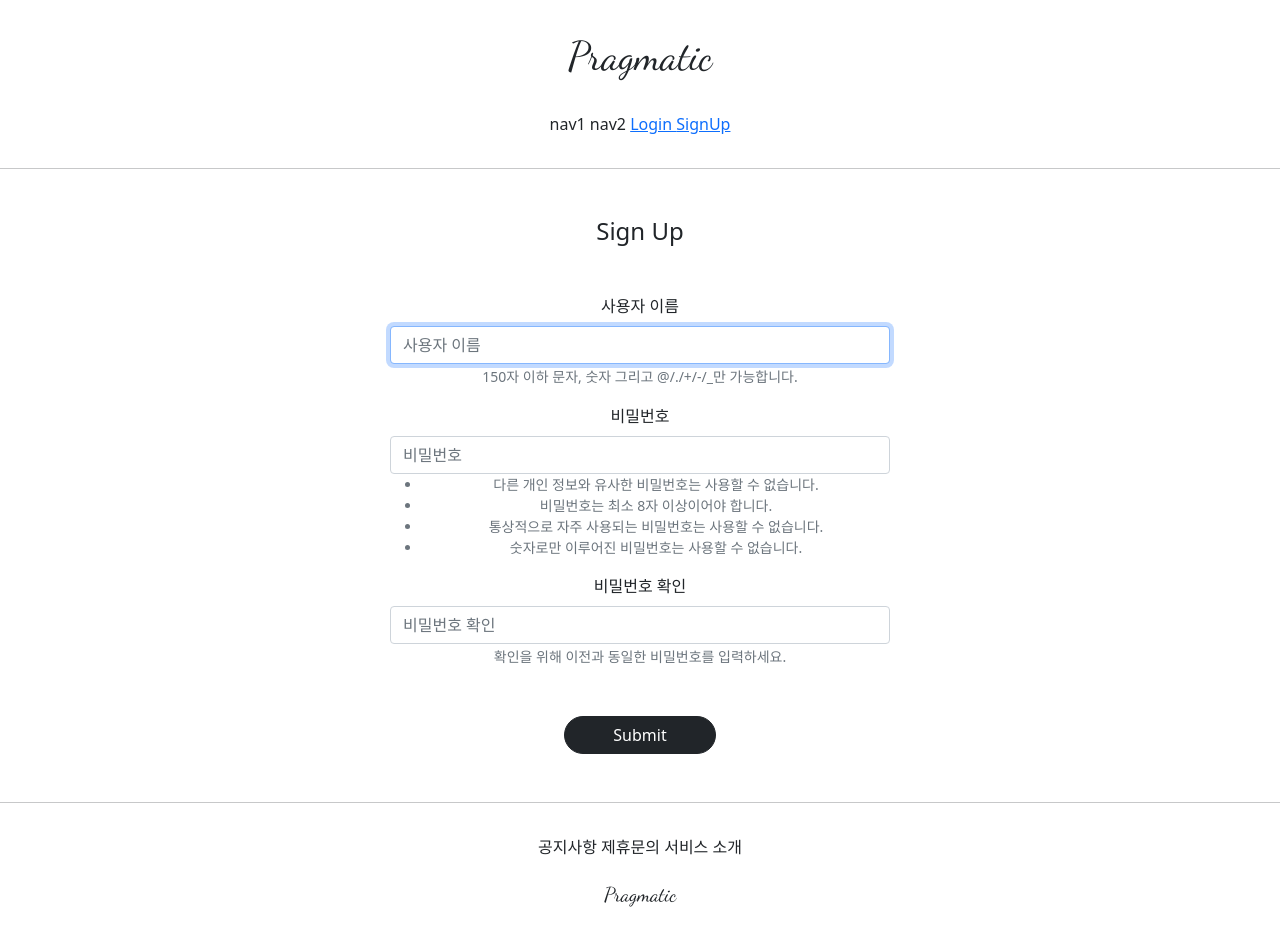
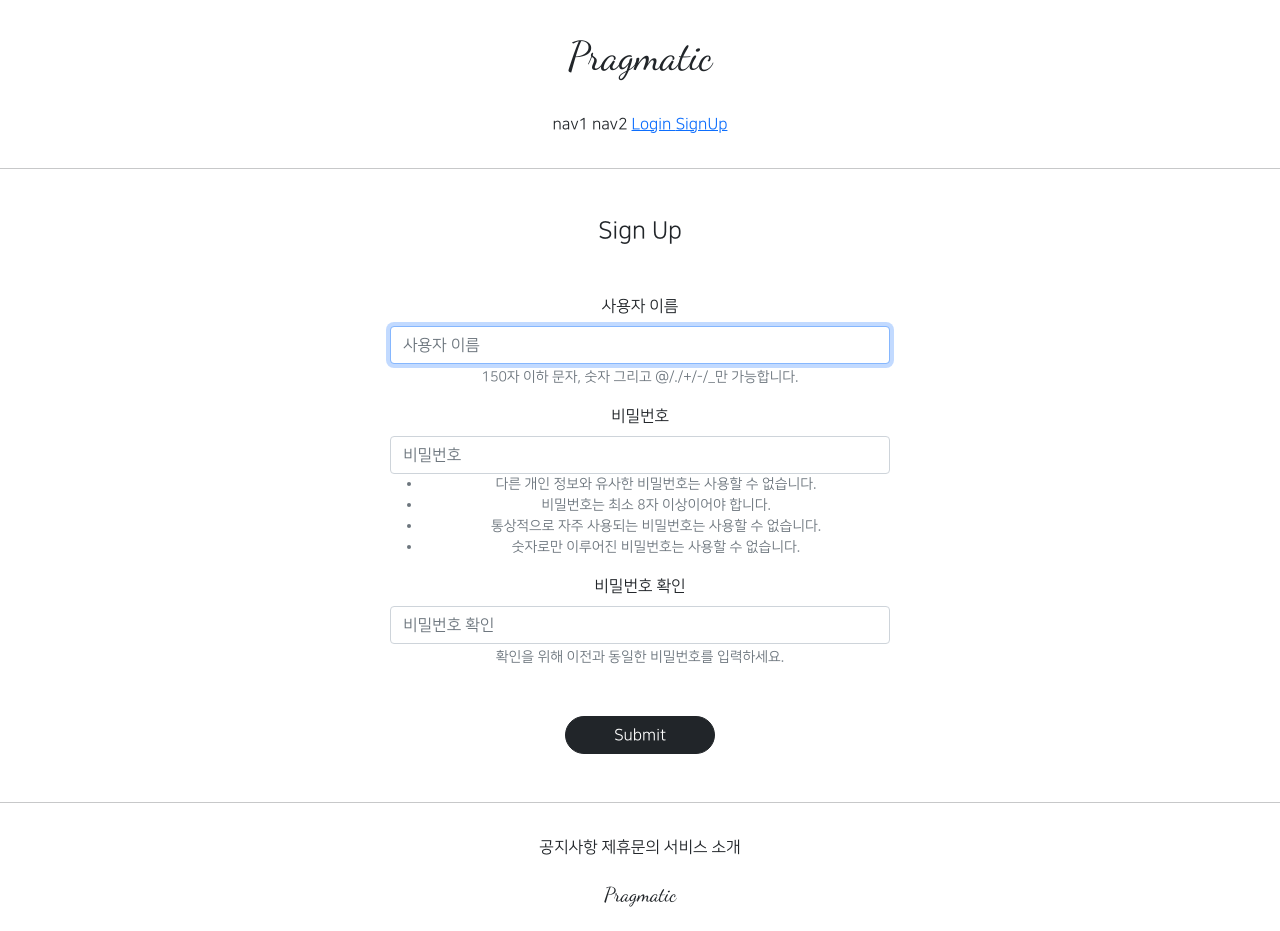
Before and after one commit to TTioTTi/gis_1ban, a Django app: page /account/create/ in a window 1280 px wide. Run offline with Django 3.2, Linux system fonts and the light colour scheme; parts of the project's set-up code (start-up, migrations or seed data) failed here and were passed over; some libraries are stand-ins or nearby versions.

Commit message:
7/15 1ban class commit 1

```diff
--- a/templates/base.html
+++ b/templates/base.html
@@ -1,7 +1,7 @@
 <!DOCTYPE html>
 <html lang="en">
 {% include 'head.html' %}
-<body>
+<body style="font-family: 'NanumSquareR">
 
 
 {% include 'header.html' %}
--- a/templates/head.html
+++ b/templates/head.html
@@ -15,4 +15,27 @@
     {# default css links #}
     <link rel="stylesheet" type="text/css" href="{% static "base.css" %}">
 
+    <style>
+        @font-face {
+            font-family: 'NanumSquareR';
+            src: local('NanumSquareR'),
+            url("{% static 'fonts/NanumSquareR.otf' %}") format("opentype");
+        }
+        @font-face {
+            font-family: 'NanumSquareEB';
+            src: local('NanumSquareEB'),
+            url("{% static 'fonts/NanumSquareEB.otf' %}") format("opentype");
+        }
+        @font-face {
+            font-family: 'NanumSquareB';
+            src: local('NanumSquareB'),
+            url("{% static 'fonts/NanumSquareB.otf' %}") format("opentype");
+        }
+        @font-face {
+            font-family: 'NanumSquareL';
+            src: local('NanumSquareL'),
+            url("{% static 'fonts/NanumSquareL.otf' %}") format("opentype");
+        }
+    </style>
+
 </head>
```
Also changed, not shown: static/fonts/NanumSquareB.otf (added), static/fonts/NanumSquareEB.otf (added), static/fonts/NanumSquareL.otf (added), static/fonts/NanumSquareR.otf (added).
